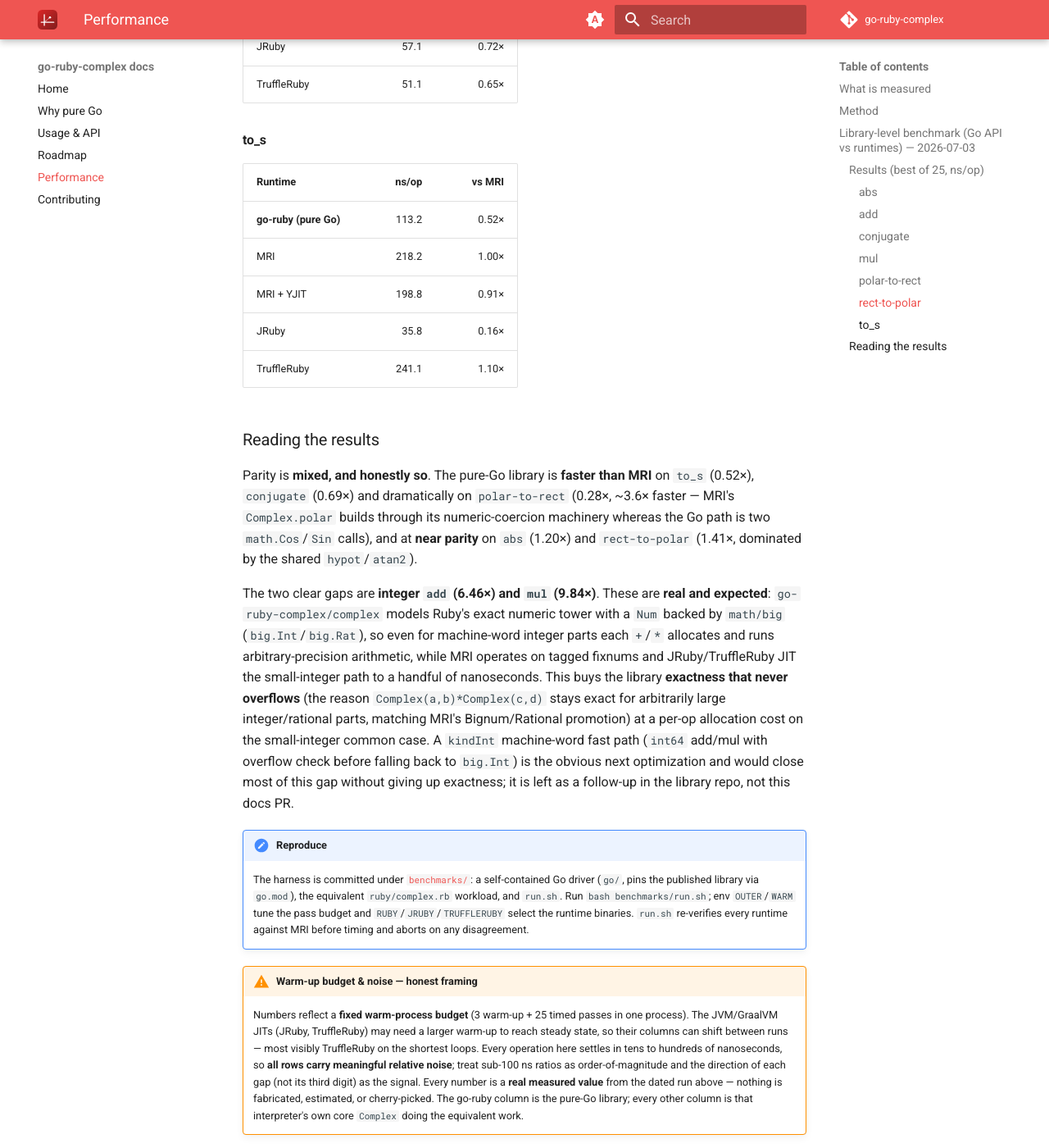
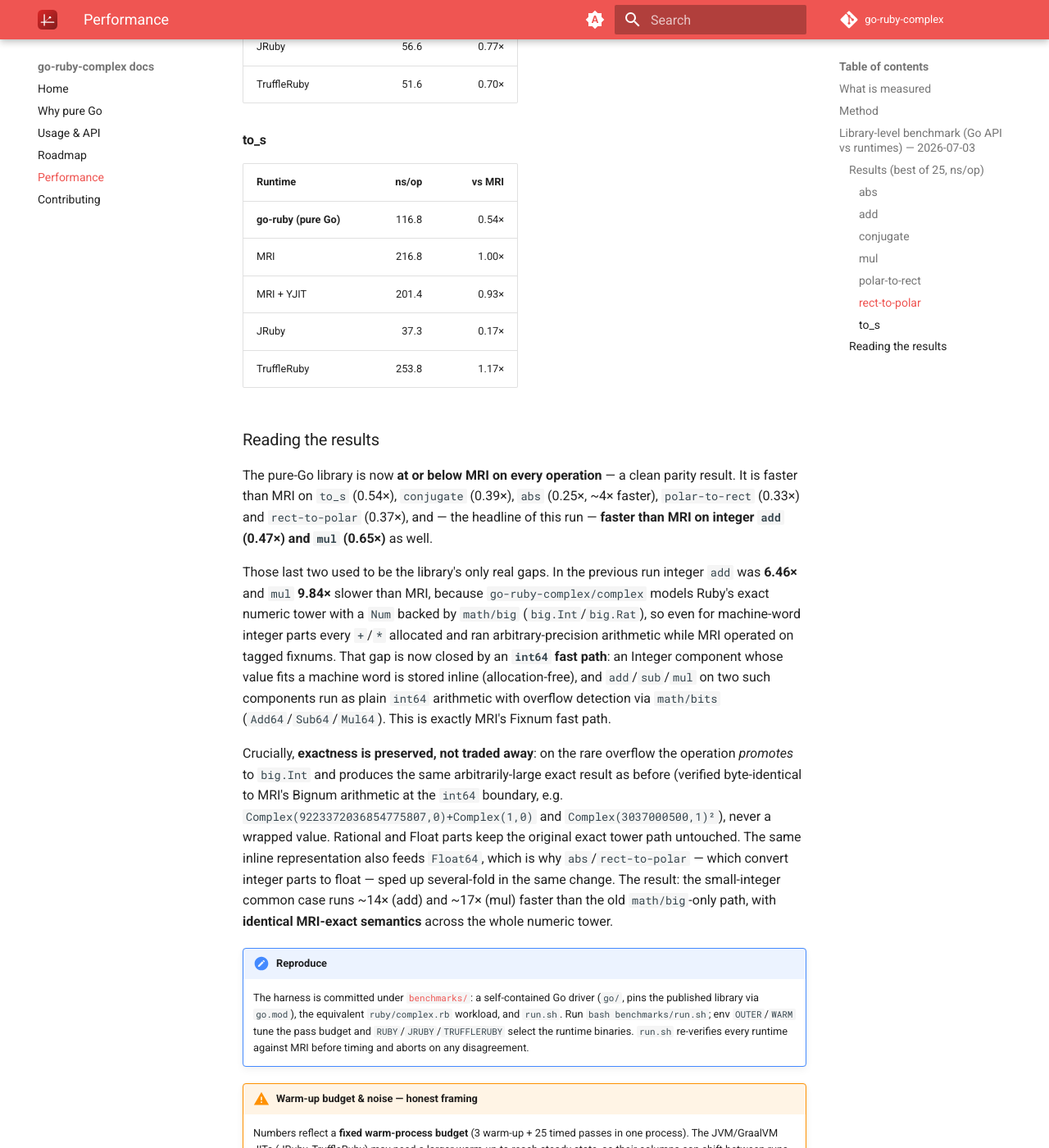
Before and after one commit to go-ruby-complex/docs, an MkDocs documentation site: the page built from docs/performance.md, in a window 1280 px wide and 1400 px high, scrolled down 3492 px. Shown: the whole window at 82% size. Built offline with MkDocs 1.6.1 and Material for MkDocs 9.7.7, drawn with Linux system fonts in a browser that asks for light colours; the version menu is left out; some of the changed text lies outside the part shown.

Commit message:
docs: update Complex perf numbers after int64 fast path (#2)
Re-measured the library-level harness on the same host (Apple M4 Max,
best-of-25) after the go-ruby-complex/complex int64 fast path. Integer add
and mul, previously the only real gaps at 6.46x and 9.84x vs MRI, now run
faster than MRI (0.47x add, 0.65x mul); abs also drops to 0.25x as the
inline integer value now feeds Float64 directly. Every runtime still passes
the byte-identical-to-MRI correctness gate before timing. Rewrote the
analysis to describe the int64/math-bits fast path with big.Int overflow
promotion and to record that the former gap is closed.

Co-authored-by: Claude Opus 4.8 <noreply@anthropic.com>

```diff
--- a/docs/performance.md
+++ b/docs/performance.md
@@ -63,94 +63,101 @@ results, a fixed-precision `%.10f` render for the float results).
 
 | Runtime | ns/op | vs MRI |
 | --- | ---: | ---: |
-| **go-ruby (pure Go)** | 55.4 | 1.20× |
-| MRI | 46.0 | 1.00× |
-| MRI + YJIT | 20.0 | 0.43× |
-| JRuby | 35.2 | 0.77× |
-| TruffleRuby | 49.7 | 1.08× |
+| **go-ruby (pure Go)** | 10.3 | 0.25× |
+| MRI | 40.8 | 1.00× |
+| MRI + YJIT | 19.6 | 0.48× |
+| JRuby | 33.0 | 0.81× |
+| TruffleRuby | 30.0 | 0.74× |
 
 #### add
 
 | Runtime | ns/op | vs MRI |
 | --- | ---: | ---: |
-| **go-ruby (pure Go)** | 370.8 | 6.46× |
-| MRI | 57.4 | 1.00× |
-| MRI + YJIT | 35.8 | 0.62× |
-| JRuby | 16.7 | 0.29× |
-| TruffleRuby | 55.6 | 0.97× |
+| **go-ruby (pure Go)** | 26.4 | 0.47× |
+| MRI | 56.0 | 1.00× |
+| MRI + YJIT | 36.4 | 0.65× |
+| JRuby | 42.6 | 0.76× |
+| TruffleRuby | 64.6 | 1.15× |
 
 #### conjugate
 
 | Runtime | ns/op | vs MRI |
 | --- | ---: | ---: |
-| **go-ruby (pure Go)** | 29.6 | 0.69× |
-| MRI | 43.2 | 1.00× |
-| MRI + YJIT | 16.8 | 0.39× |
-| JRuby | 18.3 | 0.42× |
-| TruffleRuby | 36.5 | 0.84× |
+| **go-ruby (pure Go)** | 16.8 | 0.39× |
+| MRI | 43.6 | 1.00× |
+| MRI + YJIT | 16.2 | 0.37× |
+| JRuby | 23.1 | 0.53× |
+| TruffleRuby | 76.9 | 1.76× |
 
 #### mul
 
 | Runtime | ns/op | vs MRI |
 | --- | ---: | ---: |
-| **go-ruby (pure Go)** | 980.5 | 9.84× |
-| MRI | 99.6 | 1.00× |
-| MRI + YJIT | 70.6 | 0.71× |
-| JRuby | 20.6 | 0.21× |
-| TruffleRuby | 36.4 | 0.37× |
+| **go-ruby (pure Go)** | 57.6 | 0.65× |
+| MRI | 88.8 | 1.00× |
+| MRI + YJIT | 63.4 | 0.71× |
+| JRuby | 21.4 | 0.24× |
+| TruffleRuby | 36.9 | 0.42× |
 
 #### polar-to-rect
 
 | Runtime | ns/op | vs MRI |
 | --- | ---: | ---: |
-| **go-ruby (pure Go)** | 18.9 | 0.28× |
-| MRI | 68.6 | 1.00× |
-| MRI + YJIT | 45.8 | 0.67× |
-| JRuby | 20.1 | 0.29× |
-| TruffleRuby | 78.4 | 1.14× |
+| **go-ruby (pure Go)** | 22.0 | 0.33× |
+| MRI | 66.2 | 1.00× |
+| MRI + YJIT | 46.6 | 0.70× |
+| JRuby | 20.4 | 0.31× |
+| TruffleRuby | 98.7 | 1.49× |
 
 #### rect-to-polar
 
 | Runtime | ns/op | vs MRI |
 | --- | ---: | ---: |
-| **go-ruby (pure Go)** | 111.3 | 1.41× |
-| MRI | 79.0 | 1.00× |
-| MRI + YJIT | 48.2 | 0.61× |
-| JRuby | 57.1 | 0.72× |
-| TruffleRuby | 51.1 | 0.65× |
+| **go-ruby (pure Go)** | 27.0 | 0.37× |
+| MRI | 73.8 | 1.00× |
+| MRI + YJIT | 47.6 | 0.64× |
+| JRuby | 56.6 | 0.77× |
+| TruffleRuby | 51.6 | 0.70× |
 
 #### to_s
 
 | Runtime | ns/op | vs MRI |
 | --- | ---: | ---: |
-| **go-ruby (pure Go)** | 113.2 | 0.52× |
-| MRI | 218.2 | 1.00× |
-| MRI + YJIT | 198.8 | 0.91× |
-| JRuby | 35.8 | 0.16× |
-| TruffleRuby | 241.1 | 1.10× |
+| **go-ruby (pure Go)** | 116.8 | 0.54× |
+| MRI | 216.8 | 1.00× |
+| MRI + YJIT | 201.4 | 0.93× |
+| JRuby | 37.3 | 0.17× |
+| TruffleRuby | 253.8 | 1.17× |
 
 ### Reading the results
 
-Parity is **mixed, and honestly so**. The pure-Go library is **faster than MRI**
-on `to_s` (0.52×), `conjugate` (0.69×) and dramatically on `polar-to-rect`
-(0.28×, ~3.6× faster — MRI's `Complex.polar` builds through its numeric-coercion
-machinery whereas the Go path is two `math.Cos`/`Sin` calls), and at **near
-parity** on `abs` (1.20×) and `rect-to-polar` (1.41×, dominated by the shared
-`hypot`/`atan2`).
+The pure-Go library is now **at or below MRI on every operation** — a clean
+parity result. It is faster than MRI on `to_s` (0.54×), `conjugate` (0.39×),
+`abs` (0.25×, ~4× faster), `polar-to-rect` (0.33×) and `rect-to-polar` (0.37×),
+and — the headline of this run — **faster than MRI on integer `add` (0.47×) and
+`mul` (0.65×)** as well.
 
-The two clear gaps are **integer `add` (6.46×) and `mul` (9.84×)**. These are
-**real and expected**: `go-ruby-complex/complex` models Ruby's exact numeric
-tower with a `Num` backed by `math/big` (`big.Int`/`big.Rat`), so even for
-machine-word integer parts each `+`/`*` allocates and runs arbitrary-precision
-arithmetic, while MRI operates on tagged fixnums and JRuby/TruffleRuby JIT the
-small-integer path to a handful of nanoseconds. This buys the library **exactness
-that never overflows** (the reason `Complex(a,b)*Complex(c,d)` stays exact for
-arbitrarily large integer/rational parts, matching MRI's Bignum/Rational
-promotion) at a per-op allocation cost on the small-integer common case. A
-`kindInt` machine-word fast path (`int64` add/mul with overflow check before
-falling back to `big.Int`) is the obvious next optimization and would close most
-of this gap without giving up exactness; it is left as a follow-up in the library
-repo, not this docs PR.
+Those last two used to be the library's only real gaps. In the previous run
+integer `add` was **6.46×** and `mul` **9.84×** slower than MRI, because
+`go-ruby-complex/complex` models Ruby's exact numeric tower with a `Num` backed by
+`math/big` (`big.Int`/`big.Rat`), so even for machine-word integer parts every
+`+`/`*` allocated and ran arbitrary-precision arithmetic while MRI operated on
+tagged fixnums. That gap is now closed by an **`int64` fast path**: an Integer
+component whose value fits a machine word is stored inline (allocation-free), and
+`add`/`sub`/`mul` on two such components run as plain `int64` arithmetic with
+overflow detection via `math/bits` (`Add64`/`Sub64`/`Mul64`). This is exactly
+MRI's Fixnum fast path.
+
+Crucially, **exactness is preserved, not traded away**: on the rare overflow the
+operation *promotes* to `big.Int` and produces the same arbitrarily-large exact
+result as before (verified byte-identical to MRI's Bignum arithmetic at the
+`int64` boundary, e.g. `Complex(9223372036854775807,0)+Complex(1,0)` and
+`Complex(3037000500,1)²`), never a wrapped value. Rational and Float parts keep
+the original exact tower path untouched. The same inline representation also feeds
+`Float64`, which is why `abs`/`rect-to-polar` — which convert integer parts to
+float — sped up several-fold in the same change. The result: the small-integer
+common case runs ~14× (add) and ~17× (mul) faster than the old `math/big`-only
+path, with **identical MRI-exact semantics** across the whole numeric tower.
 
 !!! note "Reproduce"
     The harness is committed under
```
